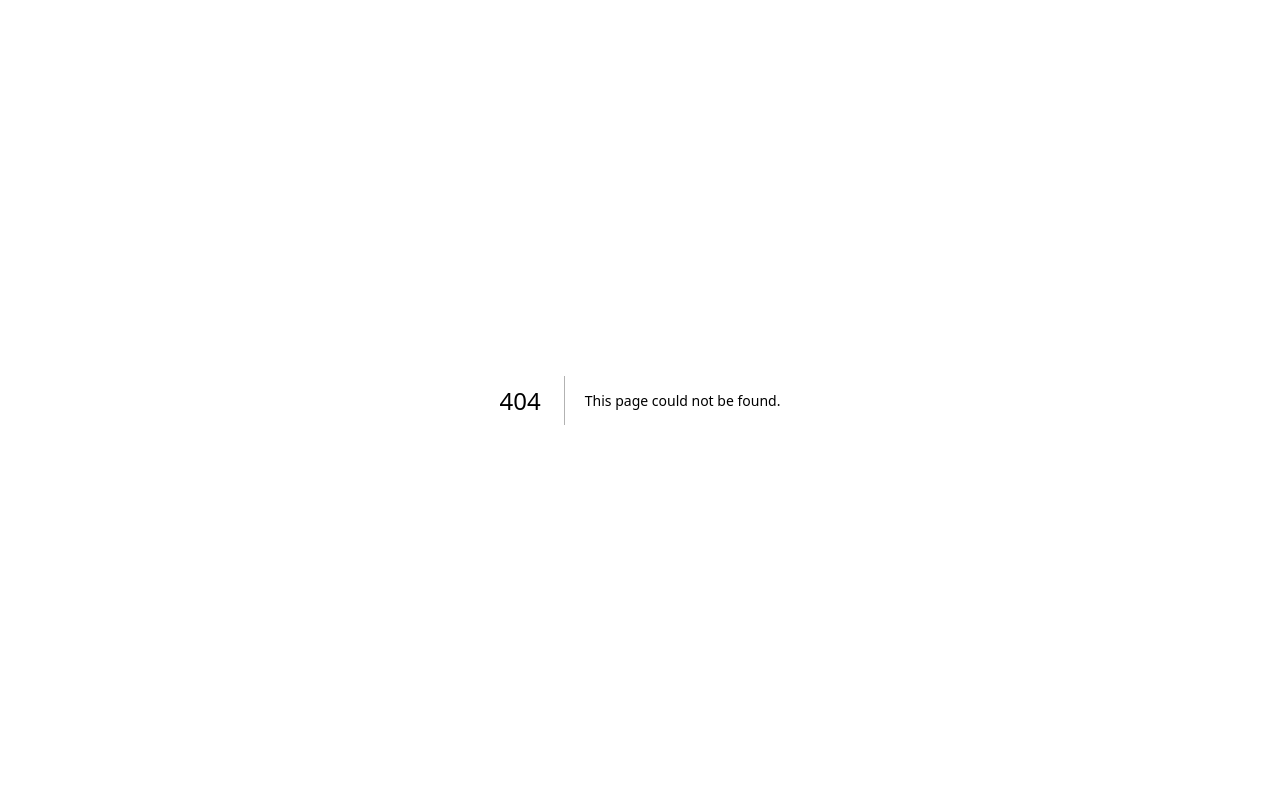
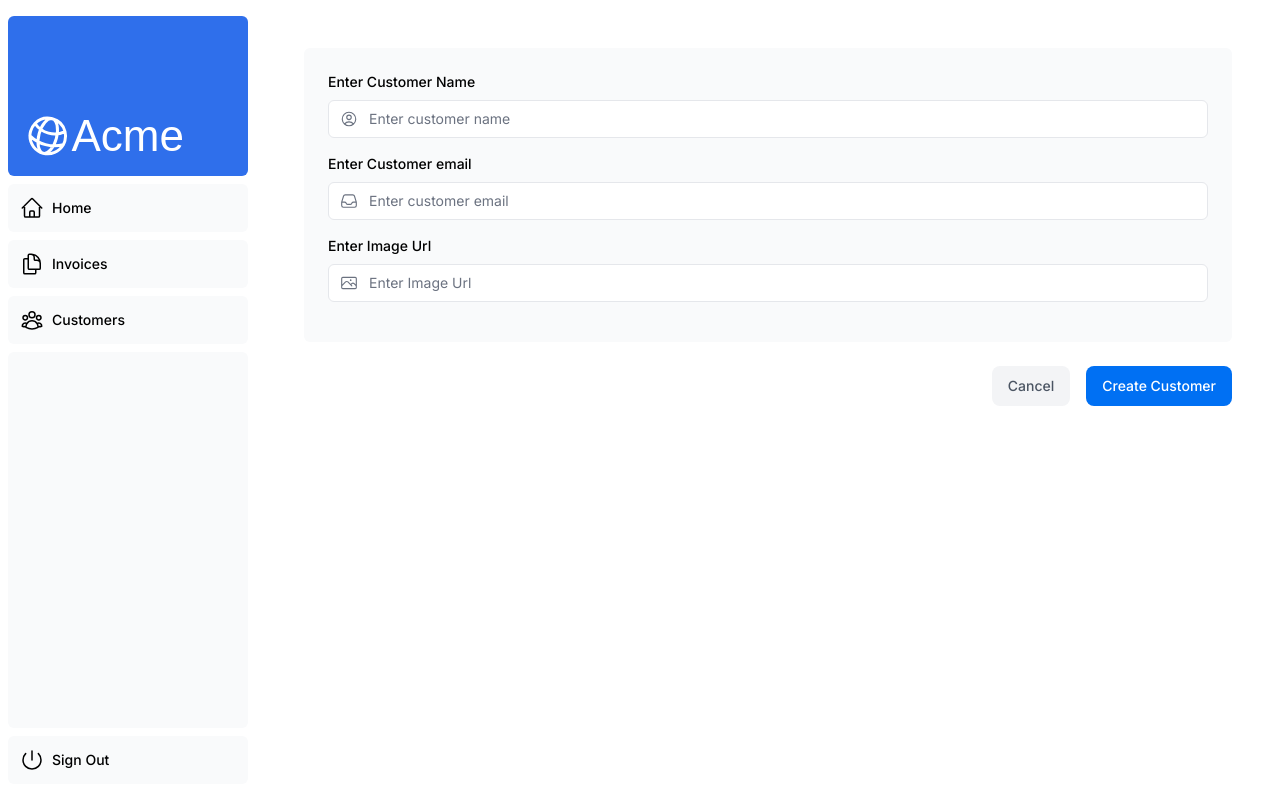
Before and after one commit to 1-million-dollar/nextjs-dashboard, a Next.js app: page /dashboard/customers/create in a window 1280 px wide. Before the commit this address had no page. Built offline with nearby package versions, Linux system fonts and the light colour scheme; no server answers; the database is empty; a web font is replaced by a local one.

Commit message:
added customers page

```diff
--- /dev/null
+++ b/app/dashboard/customers/create/page.tsx
@@ -0,0 +1,10 @@
+import  Form  from '@/app/ui/customers/create-customer';
+import { fetchCustomers } from '@/app/lib/data';
+
+export default async function Page() {
+    const customers = await fetchCustomers();
+
+    return <main>
+            <Form />
+        </main>
+}
--- a/app/dashboard/customers/page.tsx
+++ b/app/dashboard/customers/page.tsx
@@ -1,9 +1,27 @@
 import { Metadata } from 'next';
+import  Table  from '@/app/ui/customers/table';
+import { fetchFilteredCustomers } from '@/app/lib/data';
+import Pagination from '@/app/ui/invoices/pagination';
+
 
 export const metadata: Metadata = {
     title: "Customer",
 }
 
-export default function Page() {
-    return <p>Customers Page</p>;
+export default async function Page({
+    searchParams,
+      }: {
+        searchParams?: {
+          query?: string;
+          page?: string;
+        };
+}) {
+    const query = searchParams?.query || '';
+
+    const customers = await fetchFilteredCustomers(query);
+    const currentPage = Number(searchParams?.page) || 1;
+    return <div>
+        <Table customers={customers} />
+
+    </div>
 }
--- a/app/lib/data.ts
+++ b/app/lib/data.ts
@@ -6,6 +6,7 @@
   InvoicesTable,
   LatestInvoiceRaw,
   Revenue,
+  FormattedCustomersTable
 } from './definitions';
 import { formatCurrency } from './utils';
 
@@ -167,7 +168,7 @@
 
 export async function fetchCustomers() {
   try {
-    const data = await sql<CustomerField>`
+    const data = await sql<FormattedCustomersTable>`
       SELECT
         id,
         name
--- /dev/null
+++ b/app/ui/customers/create-customer.tsx
@@ -0,0 +1,105 @@
+'use client';
+
+import { useActionState } from 'react';
+import { createInvoice, State } from '@/app/lib/actions';
+
+import { CustomerField } from '@/app/lib/definitions';
+import Link from 'next/link';
+import {
+  InboxIcon,
+  UserCircleIcon,
+  PhotoIcon,
+} from '@heroicons/react/24/outline';
+import { Button } from '@/app/ui/button';
+
+
+export default function Form() {
+  const initialState: State = { message: null, errors: {} };
+  const [state, formAction] = useActionState(createInvoice, initialState);
+  return (
+    <form action={formAction}>
+      <div className="rounded-md bg-gray-50 p-4 md:p-6">
+
+
+        {/*Enter Customer Name */}
+
+
+        <div className="mb-4">
+          <label htmlFor="customer" className="mb-2 block text-sm font-medium">
+            Enter Customer Name
+          </label>
+          <div className="relative">
+            <input
+            id='customer'
+            name='customer'
+            type='string'
+            placeholder='Enter customer name'
+            className="peer block w-full rounded-md border border-gray-200 py-2 pl-10 text-sm outline-2 placeholder:text-gray-500"
+
+            />
+            <UserCircleIcon className="pointer-events-none absolute left-3 top-1/2 h-[18px] w-[18px] -translate-y-1/2 text-gray-500" />
+
+          </div>
+        </div>
+
+        {/*Enter Customer Email */}
+
+
+        <div className="mb-4">
+          <label htmlFor="email" className="mb-2 block text-sm font-medium">
+            Enter Customer email
+          </label>
+          <div className="relative">
+            <input
+            id='email'
+            name='email'
+            type='string'
+            placeholder='Enter customer email'
+            className="peer block w-full rounded-md border border-gray-200 py-2 pl-10 text-sm outline-2 placeholder:text-gray-500"
+
+            />
+            <InboxIcon className="pointer-events-none absolute left-3 top-1/2 h-[18px] w-[18px] -translate-y-1/2 text-gray-500" />
+          </div>
+
+
+
+        </div>
+
+        {/*Enter Image */}
+
+
+        <div className="mb-4">
+          <label htmlFor="customer" className="mb-2 block text-sm font-medium">
+            Enter Image Url
+          </label>
+          <div className="relative">
+            <input
+            id='image'
+            name='image'
+            type='string'
+            placeholder='Enter Image Url'
+            className="peer block w-full rounded-md border border-gray-200 py-2 pl-10 text-sm outline-2 placeholder:text-gray-500"
+
+            />
+            <PhotoIcon className="pointer-events-none absolute left-3 top-1/2 h-[18px] w-[18px] -translate-y-1/2 text-gray-500" />
+          </div>
+
+        </div>
+
+
+
+
+
+      </div>
+      <div className="mt-6 flex justify-end gap-4">
+        <Link
+          href="/dashboard/customers"
+          className="flex h-10 items-center rounded-lg bg-gray-100 px-4 text-sm font-medium text-gray-600 transition-colors hover:bg-gray-200"
+        >
+          Cancel
+        </Link>
+        <Button type="submit">Create Customer</Button>
+      </div>
+    </form>
+  );
+}
--- a/app/ui/customers/table.tsx
+++ b/app/ui/customers/table.tsx
@@ -5,6 +5,8 @@
   CustomersTableType,
   FormattedCustomersTable,
 } from '@/app/lib/definitions';
+import { CreateCustomer } from '../invoices/buttons';
+
 
 export default async function CustomersTable({
   customers,
@@ -16,7 +18,12 @@
       <h1 className={`${lusitana.className} mb-8 text-xl md:text-2xl`}>
         Customers
       </h1>
-      <Search placeholder="Search customers..." />
+      <div className="mt-4 flex items-center justify-between gap-2 md:mt-8">
+        <Search placeholder="Search customers..." />
+        <CreateCustomer />
+      </div>
+
+
       <div className="mt-6 flow-root">
         <div className="overflow-x-auto">
           <div className="inline-block min-w-full align-middle">
--- a/app/ui/invoices/buttons.tsx
+++ b/app/ui/invoices/buttons.tsx
@@ -37,3 +37,15 @@
     </form>
   );
 }
+
+export function CreateCustomer() {
+  return (
+    <Link
+      href="/dashboard/customers/create"
+      className="flex h-10 items-center rounded-lg bg-blue-600 px-4 text-sm font-medium text-white transition-colors hover:bg-blue-500 focus-visible:outline focus-visible:outline-2 focus-visible:outline-offset-2 focus-visible:outline-blue-600"
+    >
+      <span className="hidden md:block">Create Customer</span>{' '}
+      <PlusIcon className="h-5 md:ml-4" />
+    </Link>
+  );
+}
```
